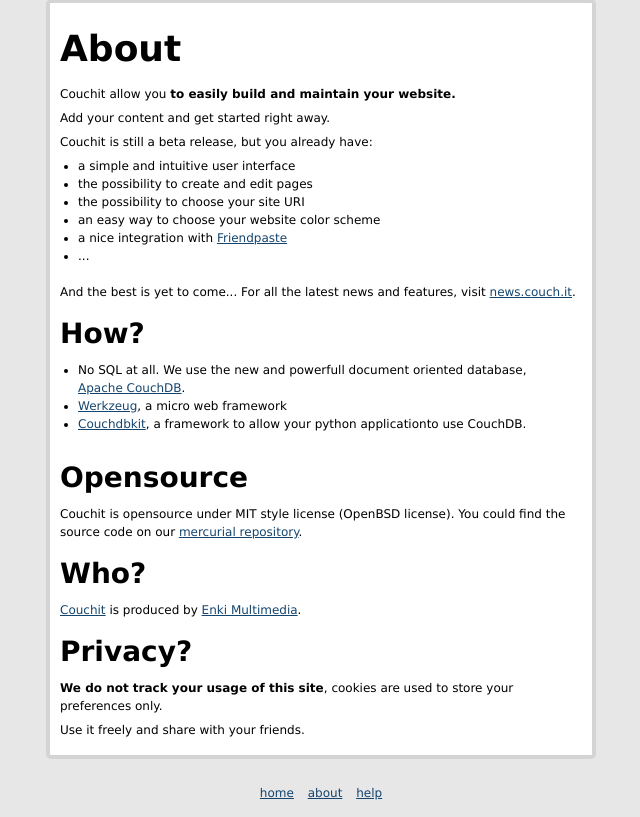
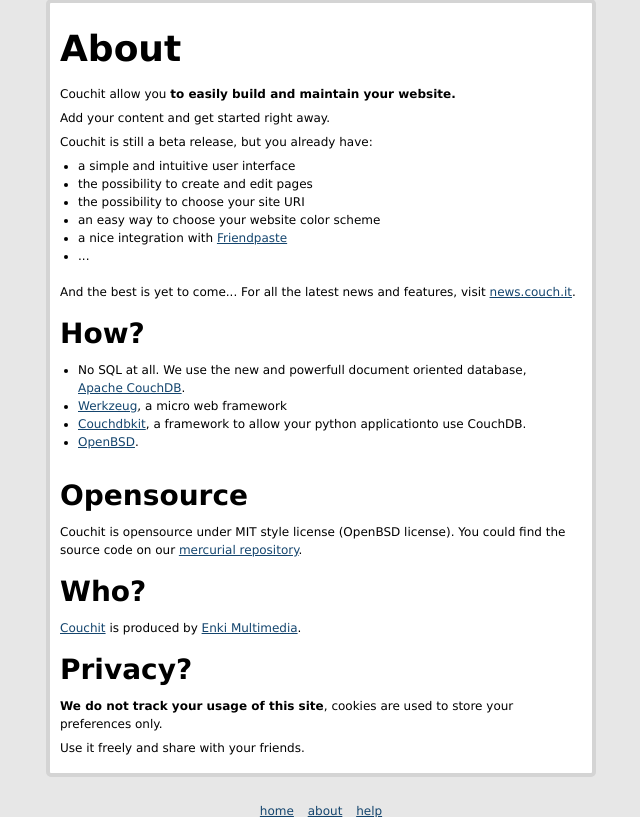
Before and after one commit to haxwithaxe/couchit, a Python web app: template templates/about.html in a window 1280 px wide. Shown: the part 16-833 px from the top of the page, without its empty margins (324-964 px from the left). Run offline with Jinja, Linux system fonts and the light colour scheme; the template is opened without the code that fills it, so the values that code supplies are empty.

Commit message:
add openbsd

```diff
--- a/templates/about.html
+++ b/templates/about.html
@@ -25,7 +25,7 @@
         <li>No SQL at all. We use the new and powerfull document oriented database, <a href="http://couchdb.apache.org">Apache CouchDB</a>.</li>
         <li><a href="http://werkzeug.pocoo.org">Werkzeug</a>, a micro web framework</li>
         <li><a href="http://bitbucket.org/benoitc/couchdbkit">Couchdbkit</a>, a framework to allow your python applicationto use CouchDB. </li>
-
+        <li><a href="http://openbsd.org">OpenBSD</a>.</li>
     </ul>
 
     <h2>Opensource</h2>
```
